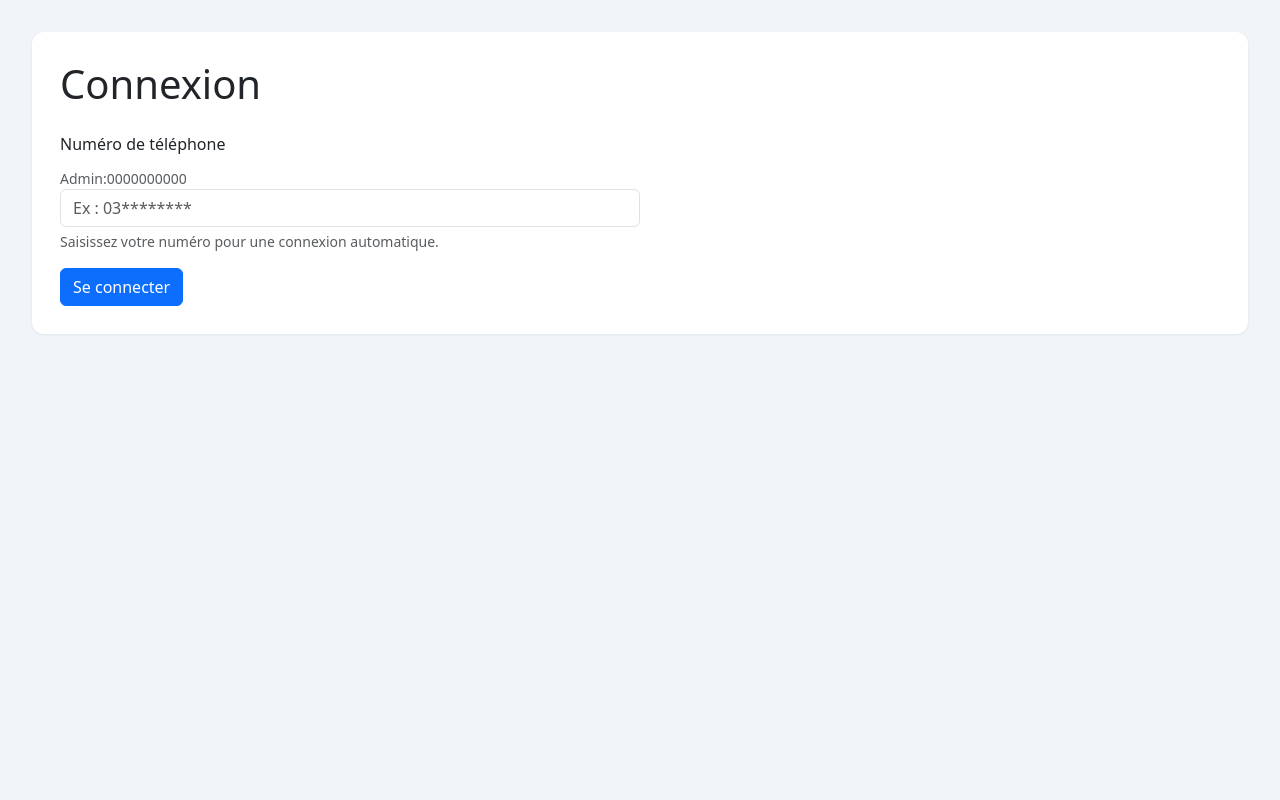
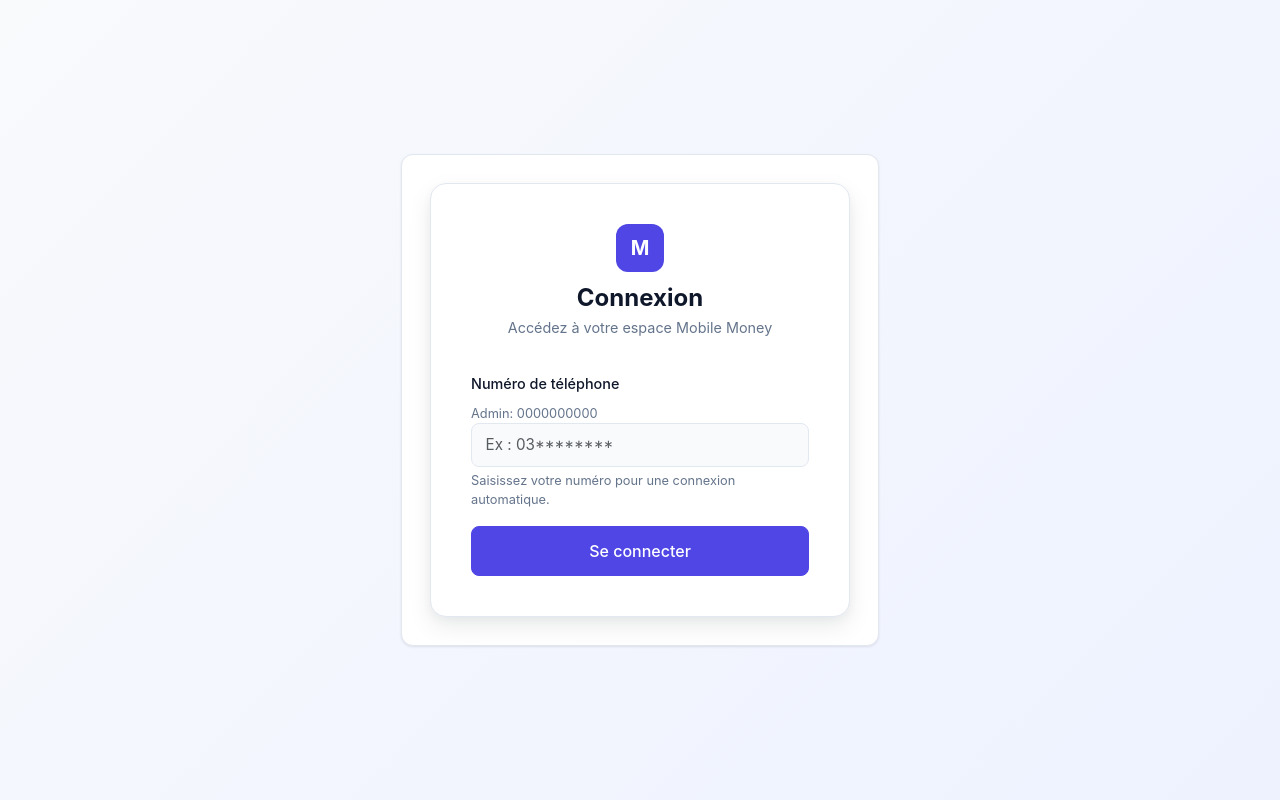
Before and after one commit to leamis2005/ExamProjetFinalS4, a CodeIgniter 4 app: the page made by app/Views/auth/login.php in a window 1280 px wide. Run offline with PHP 8.4 and a stand-in for CodeIgniter, Linux system fonts and the light colour scheme; the template is opened without the code that fills it, so the values that code supplies are empty; some libraries are stand-ins or nearby versions.

Commit message:
design amélioration

```diff
--- a/app/Views/auth/login.php
+++ b/app/Views/auth/login.php
@@ -2,17 +2,23 @@
 
 <?= $this->section('content') ?>
 
-<h1 class="mb-4">Connexion</h1>
+<div class="auth-card">
+    <div class="brand">
+        <div class="logo">M</div>
+        <h1>Connexion</h1>
+        <p>Accédez à votre espace Mobile Money</p>
+    </div>
 
-<form method="post" action="<?= site_url('login/attempt') ?>" class="w-50">
+    <form method="post" action="<?= site_url('login/attempt') ?>">
         <div class="mb-3">
             <label for="telephone" class="form-label">Numéro de téléphone</label>
-        <div class="form-text">Admin:0000000000</div>
+            <div class="form-text">Admin: 0000000000</div>
             <input type="text" class="form-control" id="telephone" name="telephone"
                    placeholder="Ex : 03********" value="<?= old('telephone') ?>" required>
             <div class="form-text">Saisissez votre numéro pour une connexion automatique.</div>
         </div>
         <button type="submit" class="btn btn-primary">Se connecter</button>
     </form>
+</div>
 
 <?= $this->endSection() ?>
--- a/app/Views/layout.php
+++ b/app/Views/layout.php
@@ -5,109 +5,18 @@
     <meta name="viewport" content="width=device-width, initial-scale=1.0">
     <title><?= esc($title ?? 'Mobile Money') ?></title>
     <link rel="stylesheet" href="https://cdn.jsdelivr.net/npm/bootstrap@5.3.0/dist/css/bootstrap.min.css">
-    <style>
-        :root {
-            --sidebar-bg: #1e293b;
-            --sidebar-hover: #334155;
-            --accent: #2563eb;
-        }
-        body {
-            background-color: #f1f5f9;
-            min-height: 100vh;
-        }
-        .app-layout {
-            display: flex;
-            min-height: 100vh;
-        }
-        .sidebar {
-            width: 260px;
-            background-color: var(--sidebar-bg);
-            color: #e2e8f0;
-            display: flex;
-            flex-direction: column;
-            flex-shrink: 0;
-        }
-        .sidebar .brand {
-            padding: 1.5rem 1.25rem;
-            font-size: 1.25rem;
-            font-weight: 700;
-            color: #fff;
-            border-bottom: 1px solid rgba(255,255,255,0.08);
-            display: flex;
-            align-items: center;
-            gap: 0.5rem;
-        }
-        .sidebar .brand .logo {
-            width: 36px;
-            height: 36px;
-            border-radius: 8px;
-            background: var(--accent);
-            display: flex;
-            align-items: center;
-            justify-content: center;
-            font-size: 1rem;
-        }
-        .sidebar .nav {
-            flex: 1;
-            padding: 0.75rem 0;
-        }
-        .sidebar .nav-link {
-            color: #cbd5e1;
-            padding: 0.75rem 1.25rem;
-            display: flex;
-            align-items: center;
-            gap: 0.75rem;
-            border-left: 3px solid transparent;
-            transition: background-color 0.15s, color 0.15s;
-        }
-        .sidebar .nav-link:hover {
-            background-color: var(--sidebar-hover);
-            color: #fff;
-        }
-        .sidebar .nav-link.active {
-            background-color: var(--sidebar-hover);
-            color: #fff;
-            border-left-color: var(--accent);
-        }
-        .sidebar .nav-link .ico {
-            width: 20px;
-            text-align: center;
-        }
-        .sidebar .nav-link.logout {
-            color: #fca5a5;
-        }
-        .sidebar .nav-link.logout:hover {
-            background-color: #7f1d1d;
-            color: #fff;
-        }
-        .sidebar .user-box {
-            padding: 1rem 1.25rem;
-            border-top: 1px solid rgba(255,255,255,0.08);
-            font-size: 0.85rem;
-            color: #94a3b8;
-        }
-        .sidebar .user-box strong {
-            color: #e2e8f0;
-            display: block;
-        }
-        .content-area {
-            flex: 1;
-            padding: 2rem;
-            overflow-y: auto;
-        }
-        .page-card {
-            background: #fff;
-            border-radius: 12px;
-            padding: 1.75rem;
-            box-shadow: 0 1px 3px rgba(15,23,42,0.08);
-        }
-    </style>
+    <link rel="stylesheet" href="<?= base_url('css/app.css') ?>">
 </head>
 <body>
+<?php $hasSidebar = $this->renderSection('sidebar', true); ?>
+<?php if ($hasSidebar): ?>
 <div class="app-layout">
-    <?= $this->renderSection('sidebar') ?>
+    <?= $hasSidebar ?>
 
     <main class="content-area">
+<?php else: ?>
+<main class="auth-page">
+<?php endif; ?>
         <?php if (session()->getFlashdata('bienvenue')): ?>
             <div class="alert alert-info"><?= esc(session()->getFlashdata('bienvenue')) ?></div>
         <?php endif; ?>
@@ -130,6 +39,8 @@
             <?= $this->renderSection('content') ?>
         </div>
     </main>
+    <?php if ($hasSidebar): ?>
 </div>
+<?php endif; ?>
 </body>
 </html>
```
Also changed, not shown: public/css/app.css (added), writable/database.db, 8 other files. Lines whose indentation alone changed are shown as unchanged.
